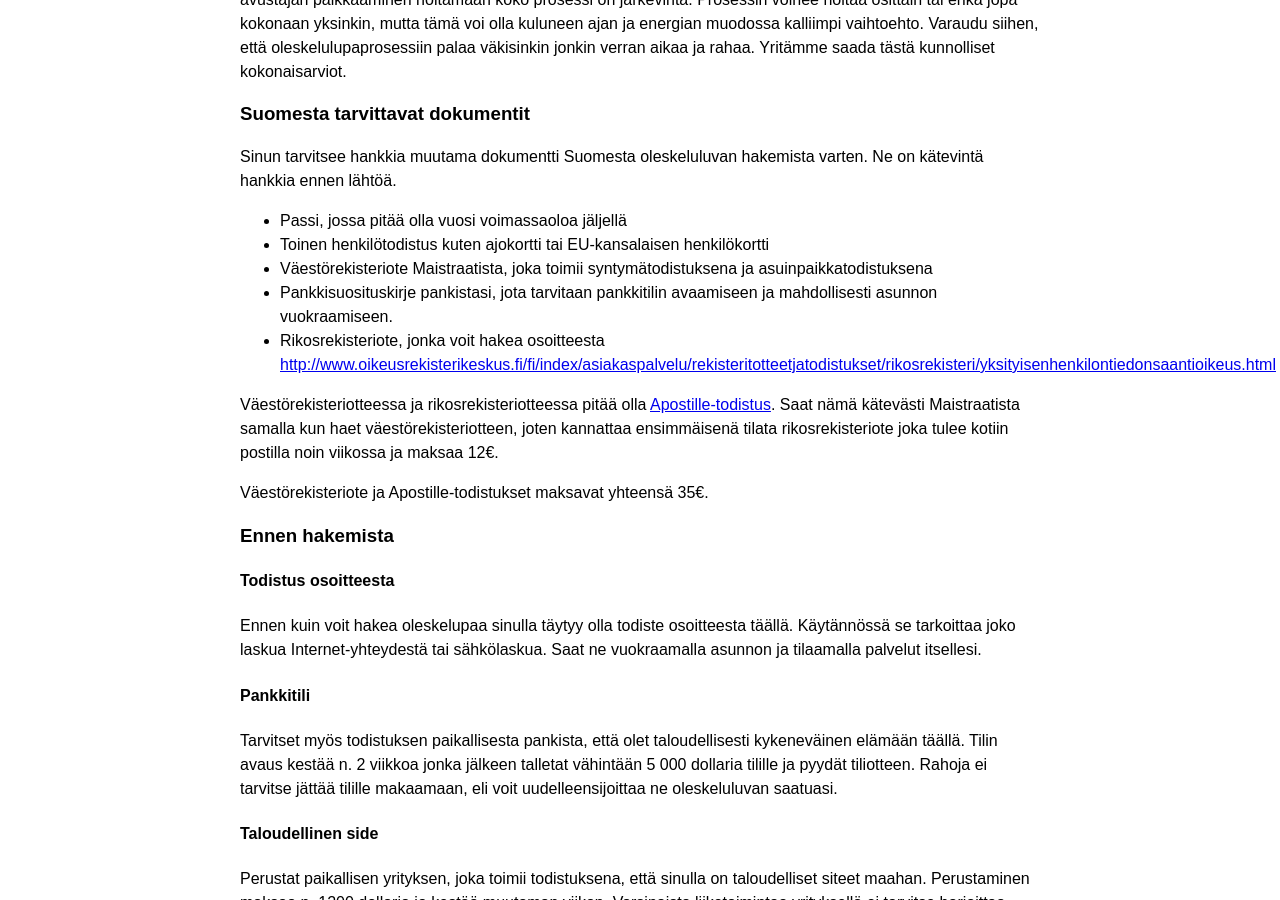
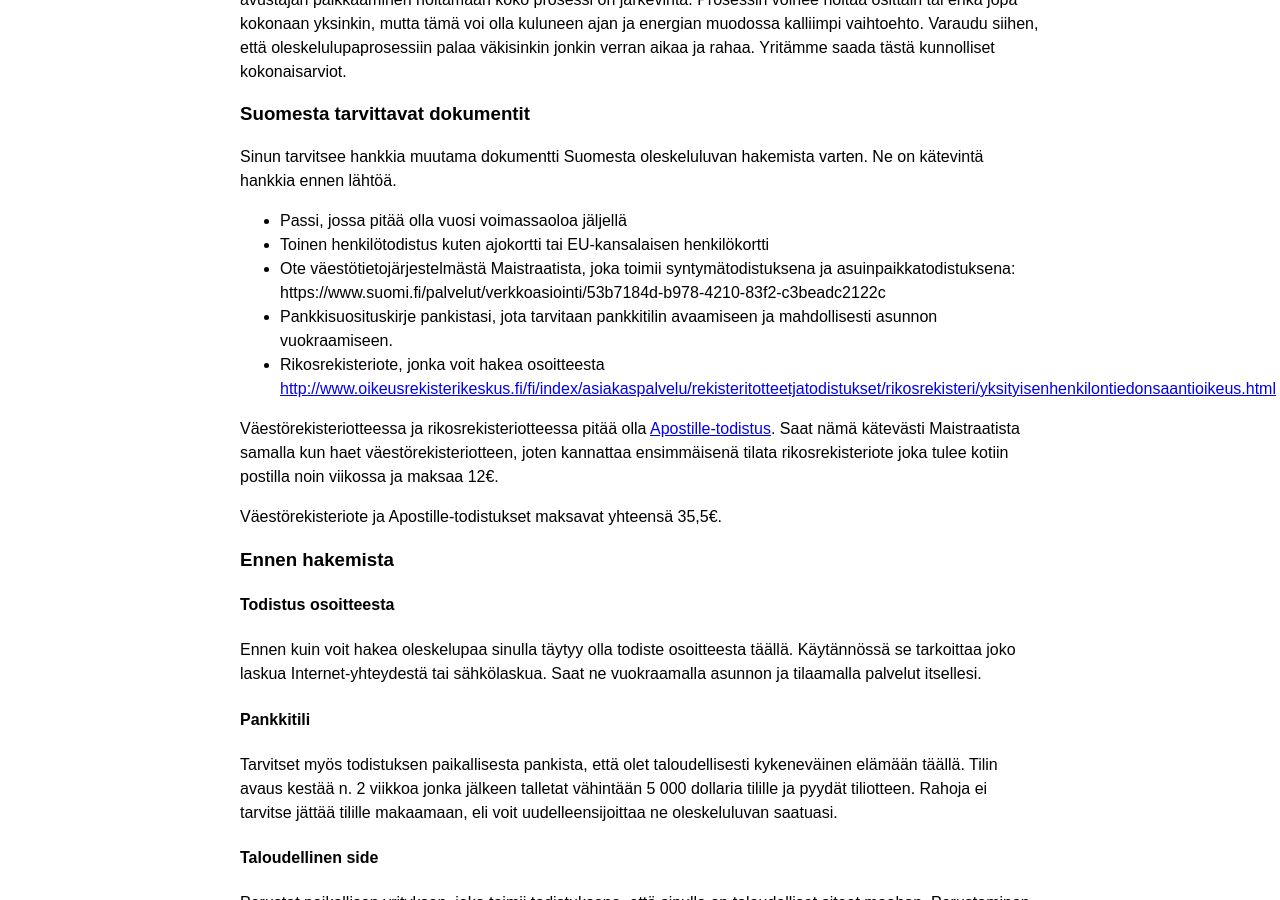
Before and after one commit to pitkonaarinparatiisi/pitkonaarinparatiisi.github.io, a Jekyll site: the page built from pysyva-oleskelulupa.md, in a window 1280 px wide and 900 px high, scrolled down 1887 px. Built offline with Jekyll 4.4.1, drawn with Linux system fonts in a browser that asks for light colours; our own code applies the rules of GitHub Pages for plain Markdown files.

Commit message:
Update pysyva-oleskelulupa.md

```diff
--- a/pysyva-oleskelulupa.md
+++ b/pysyva-oleskelulupa.md
@@ -60,13 +60,13 @@ Sinun tarvitsee hankkia muutama dokumentti Suomesta oleskeluluvan hakemista vart
 
 * Passi, jossa pitää olla vuosi voimassaoloa jäljellä
 * Toinen henkilötodistus kuten ajokortti tai EU-kansalaisen henkilökortti
-* Väestörekisteriote Maistraatista, joka toimii syntymätodistuksena ja asuinpaikkatodistuksena
+* Ote väestötietojärjestelmästä Maistraatista, joka toimii syntymätodistuksena ja asuinpaikkatodistuksena: https://www.suomi.fi/palvelut/verkkoasiointi/53b7184d-b978-4210-83f2-c3beadc2122c
 * Pankkisuosituskirje pankistasi, jota tarvitaan pankkitilin avaamiseen ja mahdollisesti asunnon vuokraamiseen.
 * Rikosrekisteriote, jonka voit hakea osoitteesta <http://www.oikeusrekisterikeskus.fi/fi/index/asiakaspalvelu/rekisteritotteetjatodistukset/rikosrekisteri/yksityisenhenkilontiedonsaantioikeus.html>
 
 Väestörekisteriotteessa ja rikosrekisteriotteessa pitää olla [Apostille-todistus](https://www.maistraatti.fi/fi/Palvelut/julkinen_notaari/Apostille-todistus/). Saat nämä kätevästi Maistraatista samalla kun haet väestörekisteriotteen, joten kannattaa ensimmäisenä tilata rikosrekisteriote joka tulee kotiin postilla noin viikossa ja maksaa 12€.
 
-Väestörekisteriote ja Apostille-todistukset maksavat yhteensä 35€.
+Väestörekisteriote ja Apostille-todistukset maksavat yhteensä 35,5€.
 
 ### Ennen hakemista
 
```
